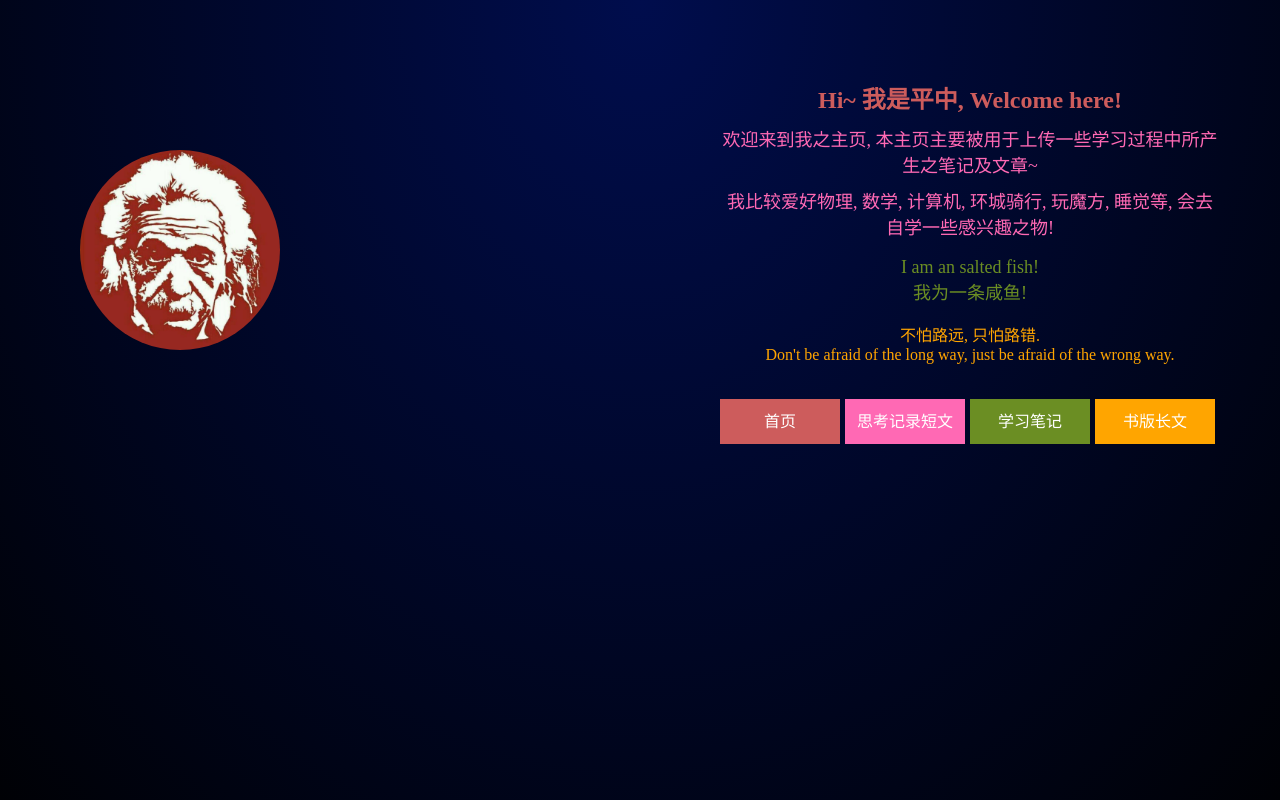
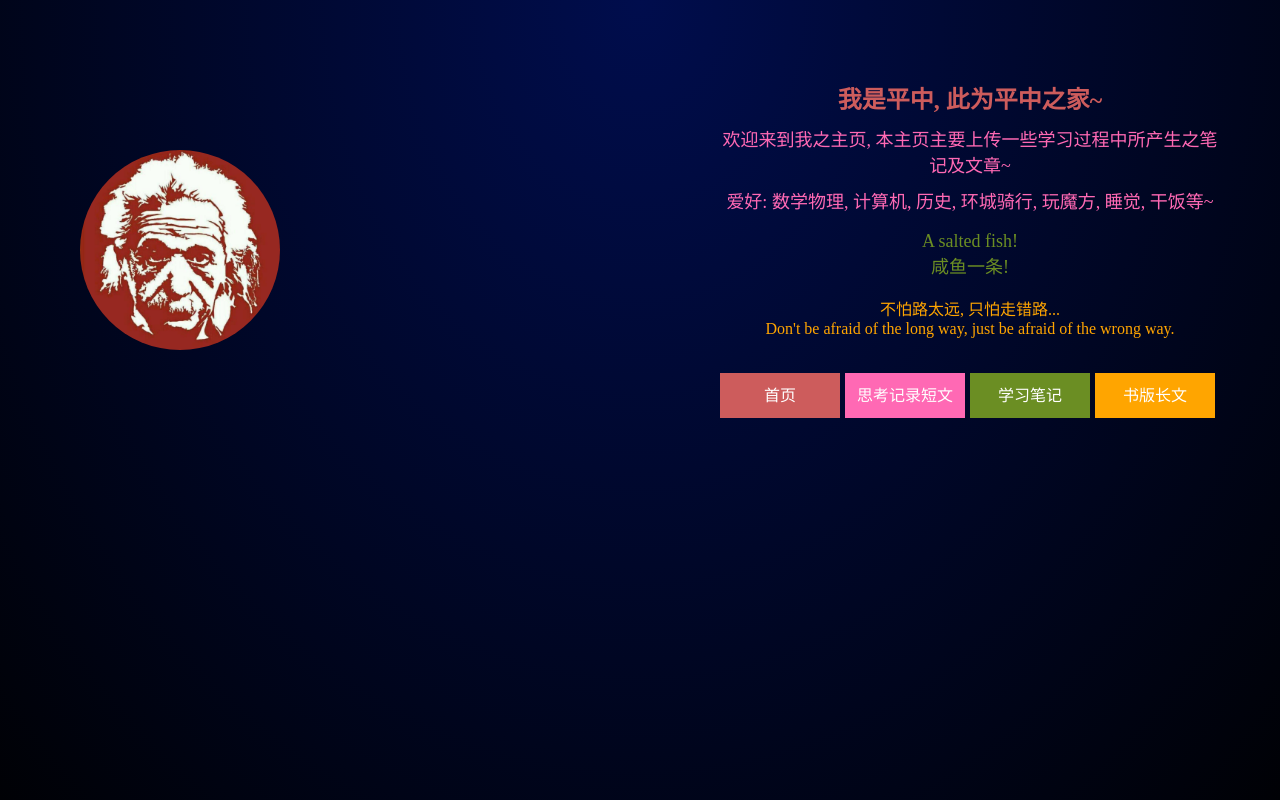
Before and after one commit to Wu-Kuan-Yee/homepage, a plain HTML site: page index.html in a window 1280 px wide. Drawn offline with Linux system fonts and the light colour scheme; a script that the page names is missing.

Commit message:
Update index.html

```diff
--- a/index.html
+++ b/index.html
@@ -259,14 +259,14 @@
 			<img src="live2DModel-master/Einstein.jpg" alt="">
 			<div class="content_r clearfix">
 				<div class="content_l clearfix">
-					<h2 style="color: #CD5C5C;">Hi~ 我是平中, Welcome here!</h2>
-					<p class="cc">欢迎来到我之主页, 本主页主要被用于上传一些学习过程中所产生之笔记及文章~</p>
-					<p class="cc">我比较爱好物理, 数学, 计算机, 环城骑行, 玩魔方, 睡觉等, 会去自学一些感兴趣之物!</p>
+					<h2 style="color: #CD5C5C;">我是平中, 此为平中之家~</h2>
+					<p class="cc">欢迎来到我之主页, 本主页主要上传一些学习过程中所产生之笔记及文章~</p>
+					<p class="cc">爱好: 数学物理, 计算机, 历史, 环城骑行, 玩魔方, 睡觉, 干饭等~</p>
 					<br>
-					<p class="color_1">I am an salted fish!</p>
-					<p class="color_1">我为一条咸鱼!</p>
+					<p class="color_1">A salted fish!</p>
+					<p class="color_1">咸鱼一条!</p>
 					<br>
-					<p class="deeppink">不怕路远, 只怕路错.</p>
+					<p class="deeppink">不怕路太远, 只怕走错路...</p>
 					<p class="deeppink">Don't be afraid of the long way, just be afraid of the wrong way.</p>
 					<div class="link">
 						<a href="#" class="dodgerblue" target="_self">首页</a>
```
